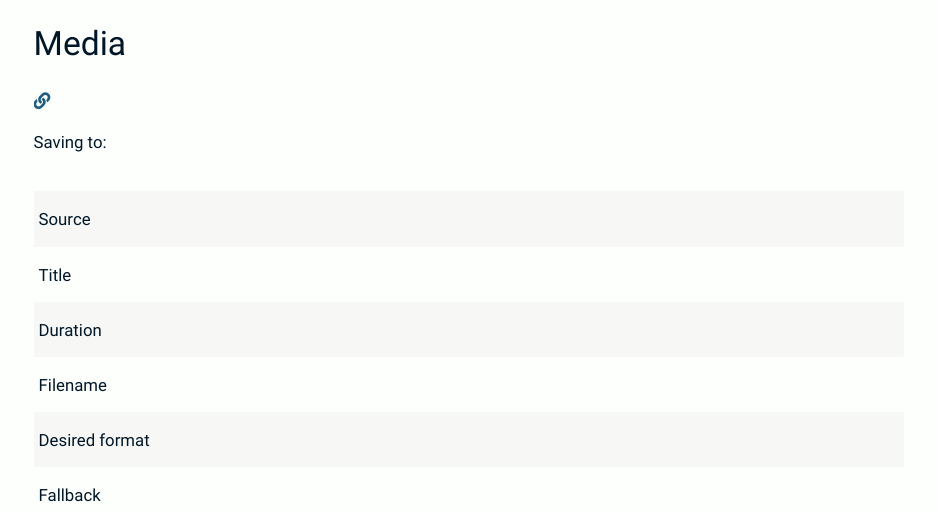
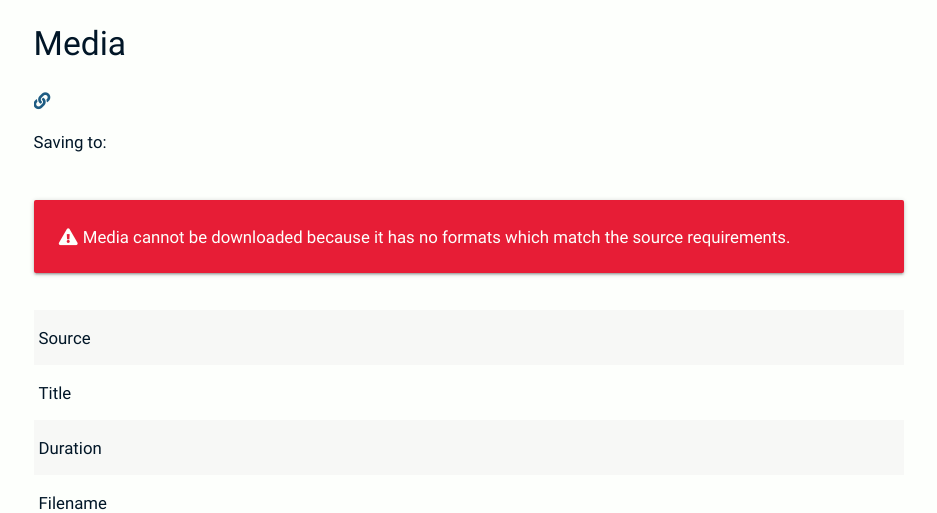
Before and after one commit to meeb/tubesync, a Django app: template app/sync/templates/sync/media-item.html in a window 1280 px wide. Shown: the part 151-664 px from the top of the page, without its empty margins (171-1108 px from the left). Run offline with Django 3.2, Linux system fonts and the light colour scheme; the template is opened without the code that fills it, so the values that code supplies are empty; style sheets or scripts are compiled from the project's sources; some libraries are stand-ins or nearby versions.

Commit message:
use can_download flag for media front end messages

```diff
--- a/app/common/templates/errorbox.html
+++ b/app/common/templates/errorbox.html
@@ -3,7 +3,7 @@
   <div class="col s12">
     <div class="card errorbox">
       <div class="card-content">
-        <i class="fas fa-exclamation-triangle"></i> {{ message|safe }}
+        <i class="fas fa-fw fa-exclamation-triangle"></i> {{ message|safe }}
       </div>
     </div>
   </div>
--- a/app/sync/templates/sync/media-item.html
+++ b/app/sync/templates/sync/media-item.html
@@ -10,6 +10,7 @@
     <p class="truncate">Saving to: <strong>{{ media.source.directory_path }}</strong></p>
   </div>
 </div>
+{% if not media.can_download %}{% include 'errorbox.html' with message='Media cannot be downloaded because it has no formats which match the source requirements.' %}{% endif %}
 <div class="row">
   <div class="col s12">
     <table class="striped">
--- a/app/sync/templates/sync/media.html
+++ b/app/sync/templates/sync/media.html
@@ -18,7 +18,7 @@
           <img src="{% if m.thumb %}{% url 'sync:media-thumb' pk=m.pk %}{% else %}{% static 'images/nothumb.png' %}{% endif %}">
           <span class="card-title truncate">{{ m.source }}<br>
             <span>{{ m.name }}</span><br>
-            <span>{{ m.published|date:'Y-m-d' }}</span>
+            <span>{% if m.can_download %}{{ m.published|date:'Y-m-d' }}{% else %}<i class="fas fa-exclamation-triangle"></i> No matching formats{% endif %}</span>
           </span>
         </div>
       </a>
```
